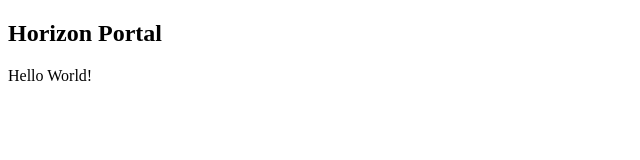
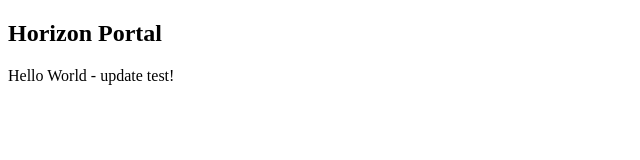
Before and after one commit to richgit/horizon-prototype, a Next.js app: page / in a window 1280 px wide. Shown: the top 160 px of the page, without its empty margins (0-640 px from the left). Built offline with nearby package versions, Linux system fonts and the light colour scheme.

Commit message:
test deploy

```diff
--- a/pages/index.js
+++ b/pages/index.js
@@ -2,6 +2,6 @@
 export default () => (
     <div>
         <h2>Horizon Portal</h2>
-        <p>Hello World!</p>
+        <p>Hello World - update test!</p>
     </div>
 )
```
